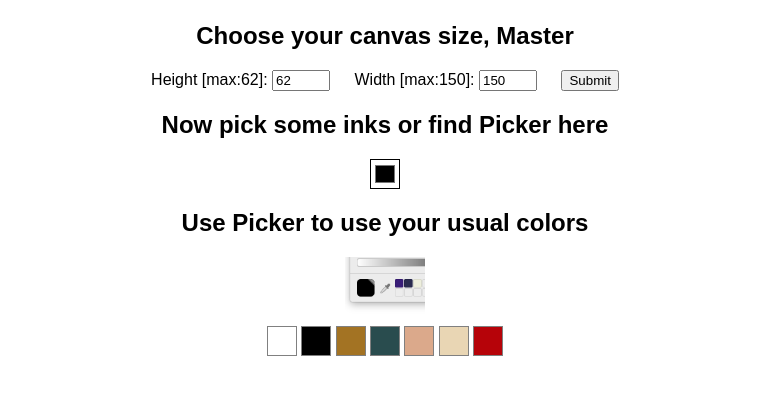
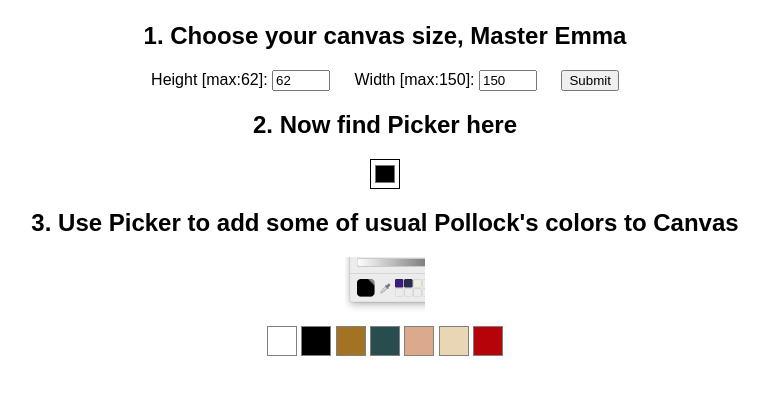
Before and after one commit to ilyaGoncharov/pollock.github.io, a plain HTML site: page docs/index.html in a window 1280 px wide. Shown: the part 130-524 px from the top of the page, without its empty margins (255-1024 px from the left). Drawn offline with nearby package versions, Linux system fonts and the light colour scheme.

Commit message:
fav icon; some text stuff; meta:og added [test] ! real real [i'm an idiot]

```diff
--- a/docs/index.html
+++ b/docs/index.html
@@ -3,15 +3,17 @@
 <head>
     <title>Pollock Lab</title>
     <!-- <link rel="stylesheet" href="https://fonts.googleapis.com/css?family=Monoton"> -->
-    <link rel="icon" type="image/png" href="filesfav.png" sizes="16x16"/>
+    <link rel="icon" type="image/png" href="files/fav.png"/>
     <link href="https://fonts.googleapis.com/css?family=Didact+Gothic" rel="stylesheet">
     <link rel="stylesheet" href="styles.css">
-
+    <meta property="og:image" content="files/bck.png">
+    <meta property="og:image:type" content="image/png">
+    <meta property="og:image:width" content="1024">
+    <meta property="og:image:height" content="1024">
 </head>
 <body>
     <h1>Pollock Lab</h1>
-
-        <h2>Choose your canvas size, Master</h2>
+        <h2>1. Choose your canvas size, Master Emma</h2>
         <form id="sizePicker">
             Height [max:62]:
             <input type="number" id="inputHeight" name="height" min="1" max="120" value="62">
@@ -20,10 +22,10 @@
             <input type="submit">
         </form>
 
-        <h2>Now pick some inks or find Picker here</h2>
+        <h2>2. Now find Picker here</h2>
         <input type="color" id="colorPicker">
 
-        <h2>Use Picker to use your usual colors</h2>
+        <h2>3. Use Picker to add some of usual Pollock's colors to Canvas</h2>
         <div class="color-palette">
             <img id="picker-icon" src="files/picker-s.png" alt="">
             <div class="colors"></div>
```
